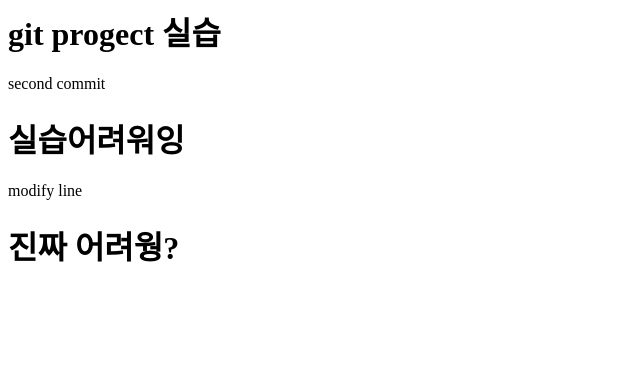
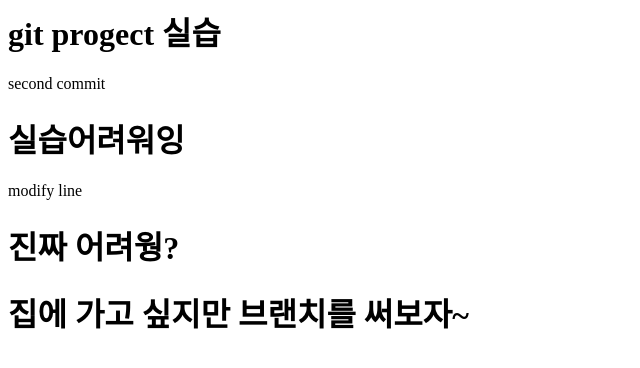
Before and after one commit to gyeonghyeons/git_project_oss7, a plain HTML site: page index.html in a window 1280 px wide. Shown: the whole page, without its empty margins (0-640 px from the left). Drawn offline with Linux system fonts and the light colour scheme.

Commit message:
branch test

```diff
--- a/index.html
+++ b/index.html
@@ -6,6 +6,7 @@
             <h1> 실습어려워잉</h1>
             modify line
             <h1> 진짜 어려웡?</h1>
+            <h1>집에 가고 싶지만 브랜치를 써보자~</h1>
 
 
         </body>
```
